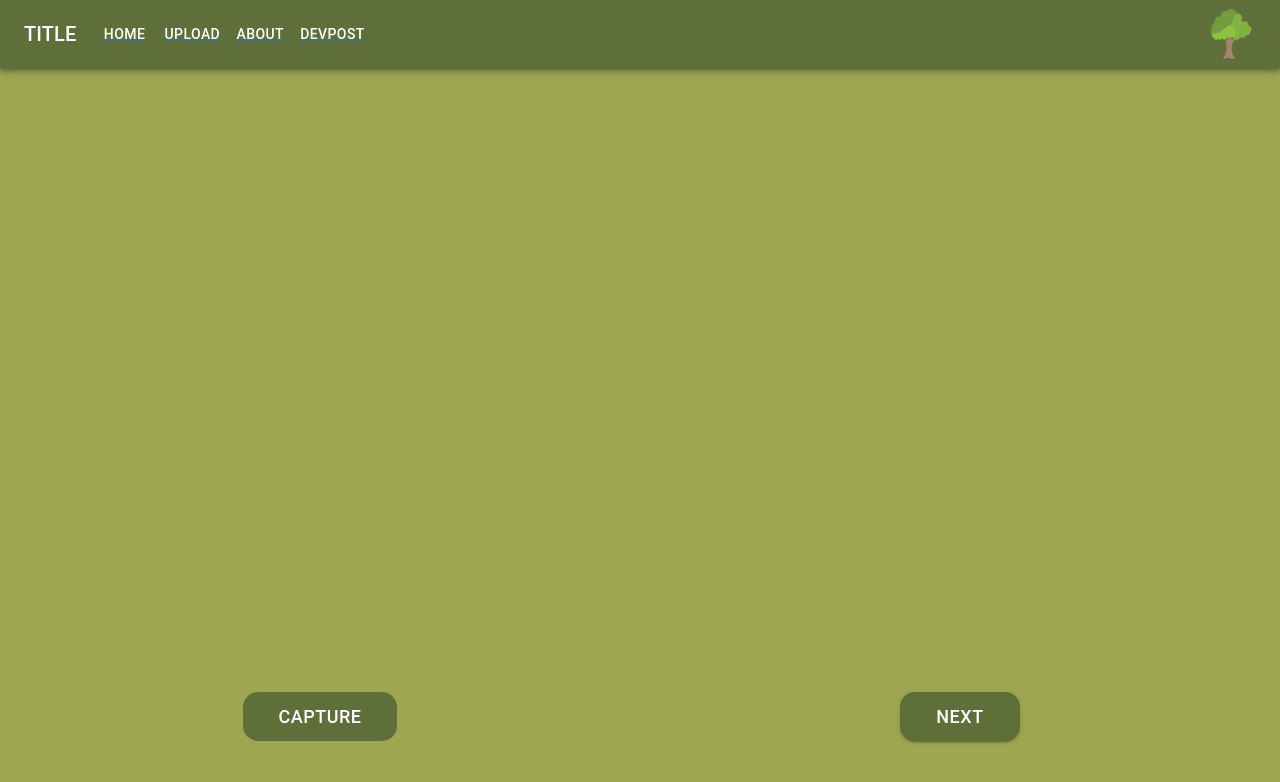
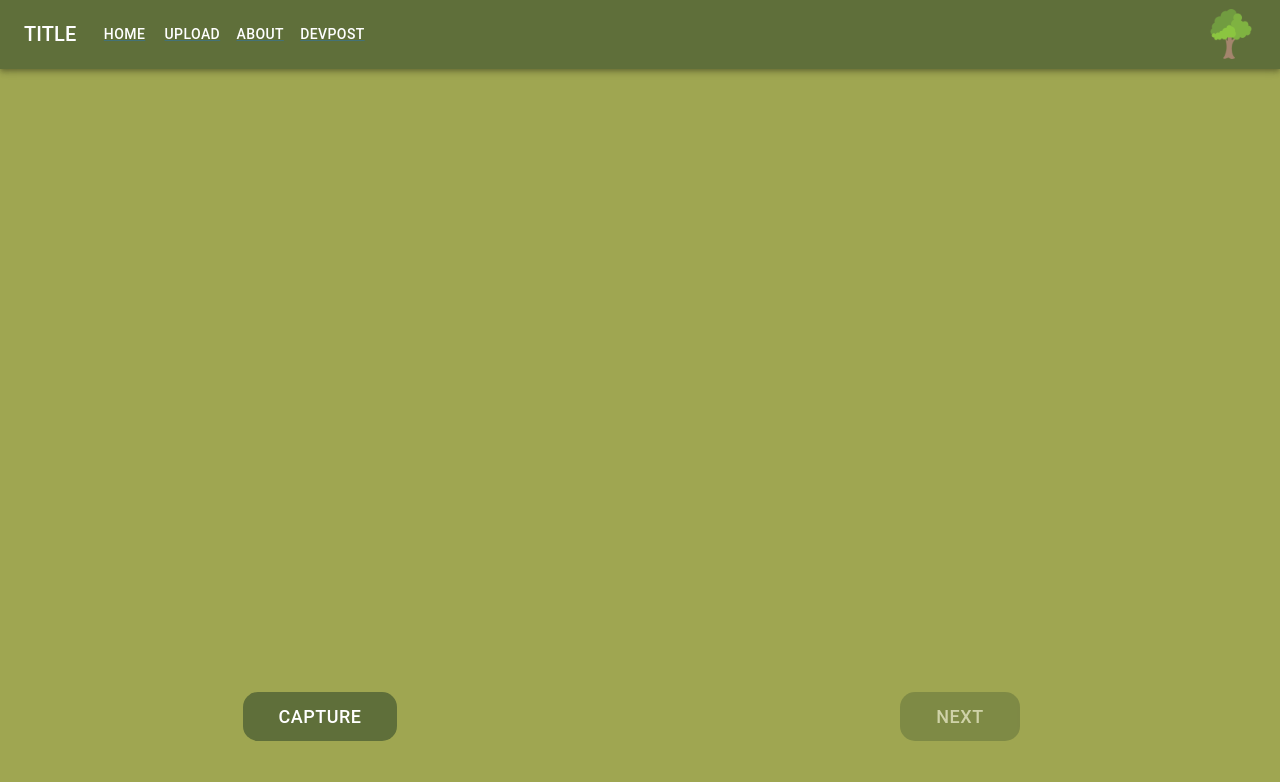
Before and after one commit to shenkel7/recycle, a React (Create React App) app in the folder frontend/: page /webcam in a window 1280 px wide. Shown: the top 782 px of the page. Built offline with nearby package versions, Linux system fonts and the light colour scheme; no server answers.

Commit message:
disable button if no webcam photo

```diff
--- a/frontend/src/components/Camera.js
+++ b/frontend/src/components/Camera.js
@@ -10,6 +10,16 @@ const videoConstraints = {
     height: 540,
     facingMode: "user"
 };
+
+const disabledButton = {
+    backgroundColor: "#5F6F3A",
+    borderRadius: 15,
+    padding: "9px 36px",
+    fontSize: "18px",
+    marginTop: 10,
+    color: 'white',
+    opacity: .5
+  }
 
 const third = {
     backgroundColor: "#5F6F3A",
@@ -97,9 +107,11 @@ export const Camera = () => {
                     }
                 </div>
                 <div style={column}>
-                    <Button variant="contained" onClick={() => {
+                    <Button variant="contained"
+                    disabled={image.length === 0}
+                    onClick={() => {
                         navigate("/results");
-                    }} style={third}>Next</Button>
+                    }} style={image.length === 0 ? disabledButton : third}>Next</Button>
                 </div>
             </div>
         </div>
```
